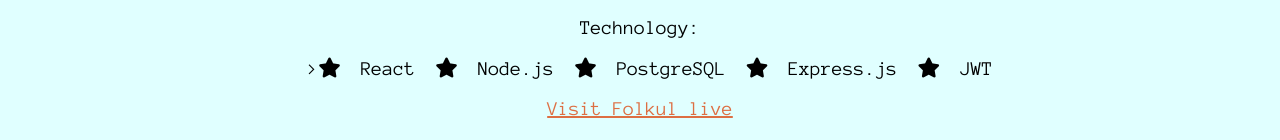
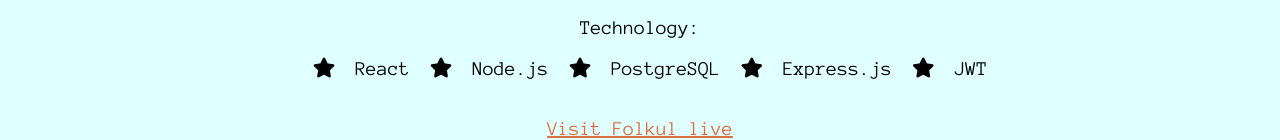
Before and after one commit to kraigwilliams/final-portfolio, a React (Create React App) app: page /projects in a window 1280 px wide. Shown: the part 289-429 px from the top of the page. Built offline with nearby package versions, Linux system fonts and the light colour scheme.

Commit message:
test projects mobile view

```diff
--- a/src/components/Projects/Projects.css
+++ b/src/components/Projects/Projects.css
@@ -35,17 +35,10 @@
     align-items: flex-start;
 }
 
-@media all and (min-width:768px){
-    .tech{
-
-        flex-direction:row;
-        justify-content: center;
-
-    }
-}
 
 .tech li{
     margin-right:20px;
+    margin-bottom:20px;
     list-style-type: none;
 }
 
@@ -62,3 +55,12 @@
     flex-direction:column;
     justify-content: space-between;
 }
+
+@media all and (min-width:768px){
+    .tech{
+
+        flex-direction:row;
+        justify-content: center;
+
+    }
+}
--- a/src/components/Projects/Projects.js
+++ b/src/components/Projects/Projects.js
@@ -24,7 +24,7 @@
           </p>
           <span>Technology:</span>
           <ul className="tech">
-            >
+
             <li>
               <i className="fas fa-star"></i>
               React
```
